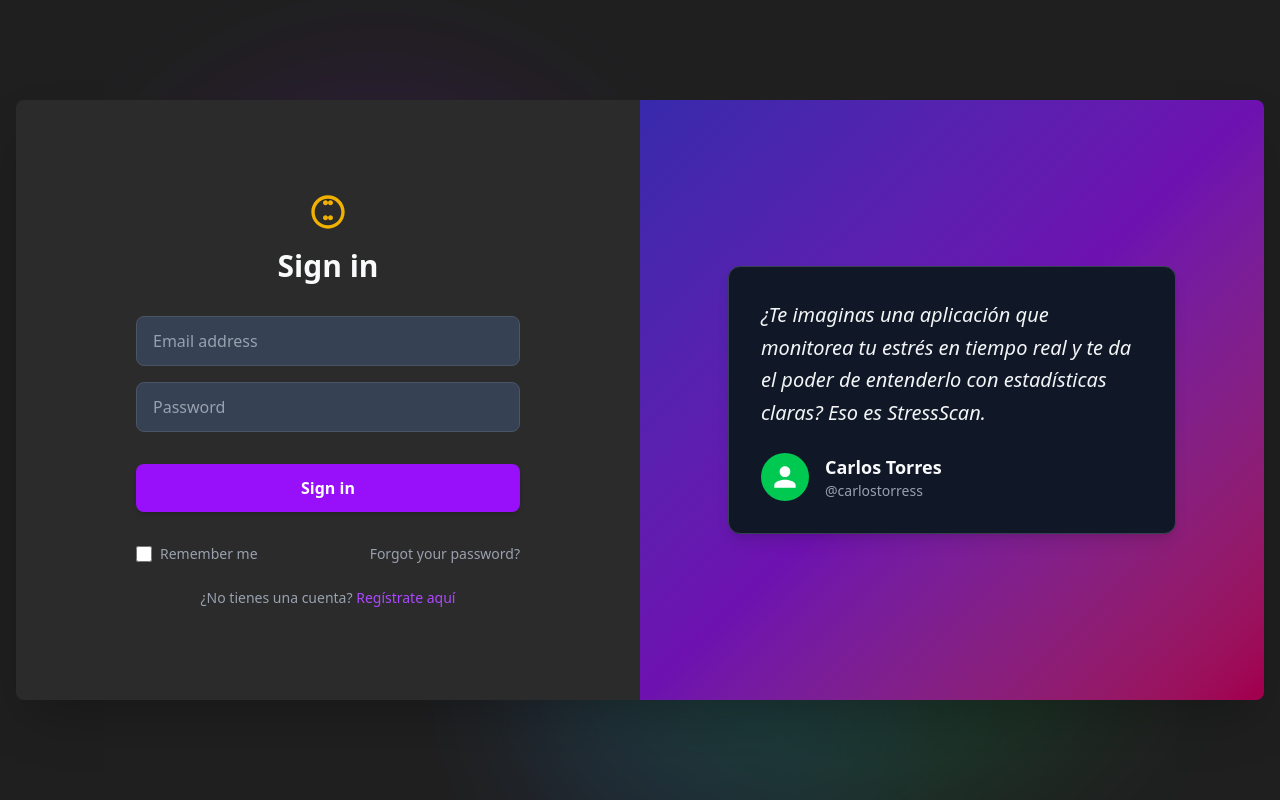
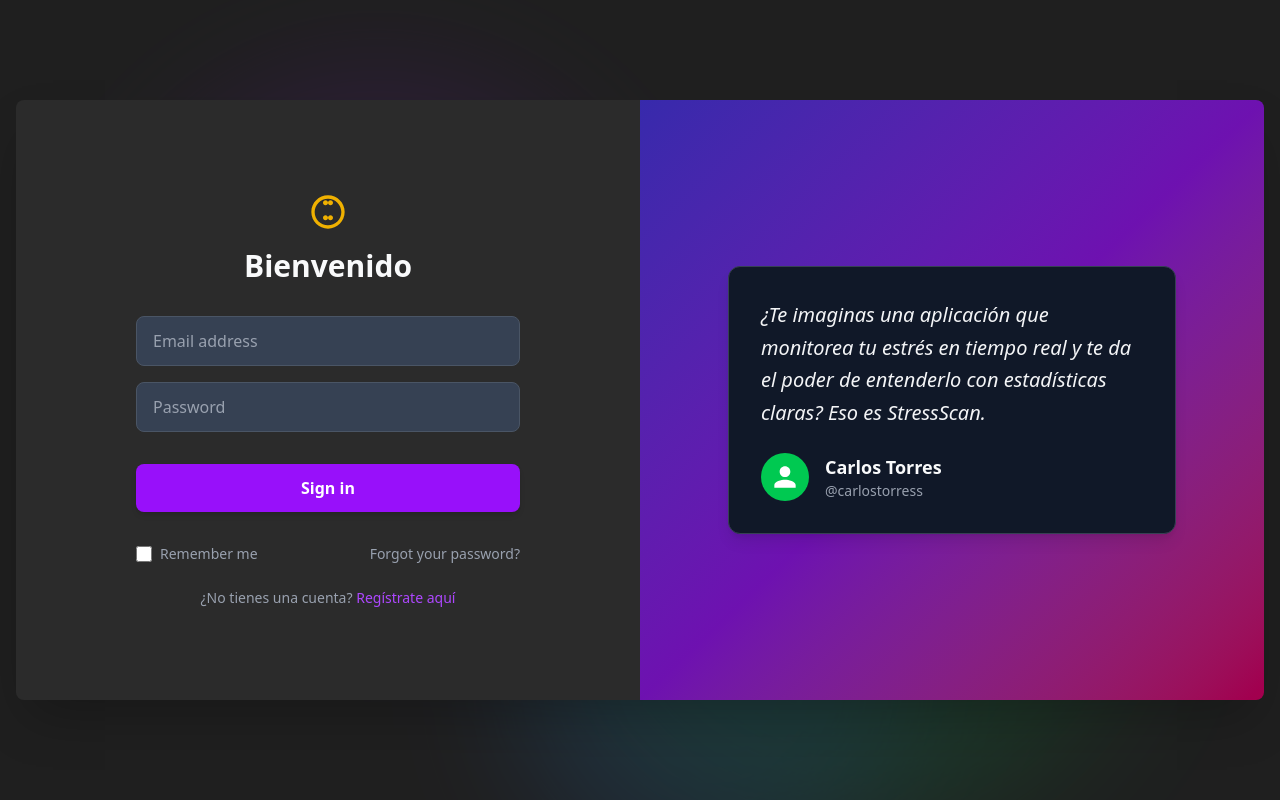
Before and after one commit to JohanSegg/tesisfront, a React (Vite) app: page / in a window 1280 px wide. Built offline with nearby package versions, Linux system fonts and the light colour scheme.

Commit message:
Update LoginPage.tsx
Actualización de Prueba

```diff
--- a/src/pages/LoginPage.tsx
+++ b/src/pages/LoginPage.tsx
@@ -112,7 +112,7 @@ const LoginPage: React.FC = () => {
             >
               <path d="M12 2C6.477 2 2 6.477 2 12s4.477 10 10 10 10-4.477 10-10S17.523 2 12 2zm0 18c-4.411 0-8-3.589-8-8s3.589-8 8-8 8 3.589 8 8-3.589 8-8 8zm-1.5-12c.828 0 1.5-.672 1.5-1.5S11.328 5 10.5 5 9 5.672 9 6.5s.672 1.5 1.5 1.5zm3 0c.828 0 1.5-.672 1.5-1.5S14.328 5 13.5 5 12 5.672 12 6.5s.672 1.5 1.5 1.5zm-3 6c-.828 0-1.5.672-1.5 1.5s.672 1.5 1.5 1.5 1.5-.672 1.5-1.5-.672-1.5-1.5-1.5zm3 0c-.828 0-1.5.672-1.5 1.5s.672 1.5 1.5 1.5 1.5-.672 1.5-1.5-.672-1.5-1.5-1.5z"/>
             </svg>
-            <h2 className="text-3xl font-semibold text-gray-50 mt-4">Sign in</h2>
+            <h2 className="text-3xl font-semibold text-gray-50 mt-4">Bienvenido</h2>
           </div>
 
           <div className="w-full max-w-sm">
@@ -195,7 +195,7 @@ const LoginPage: React.FC = () => {
                   </div>
                 </div>
 
-                {/* Enlace para registrarse (no en la imagen, pero importante para tu app) */}
+                {/* Enlace para registrarse*/}
                 <p className="text-center text-sm text-gray-400 mt-6">
                   ¿No tienes una cuenta?{' '}
                   <button
@@ -410,4 +410,5 @@ const LoginPage: React.FC = () => {
   );
 };
 
+
 export default LoginPage;
```
